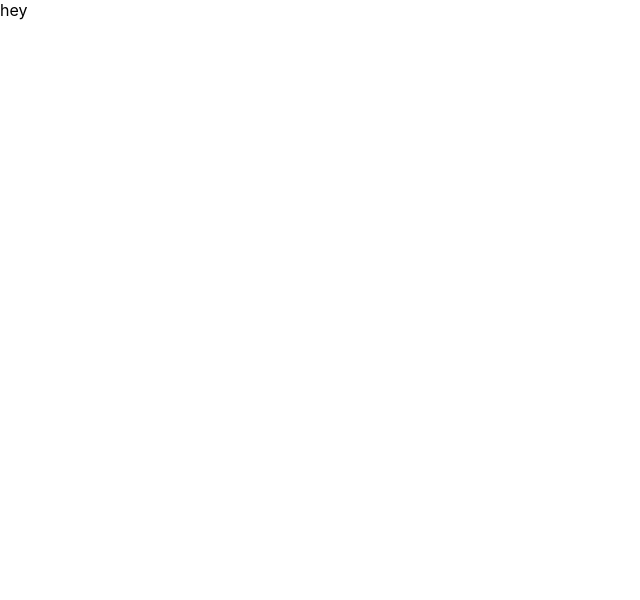
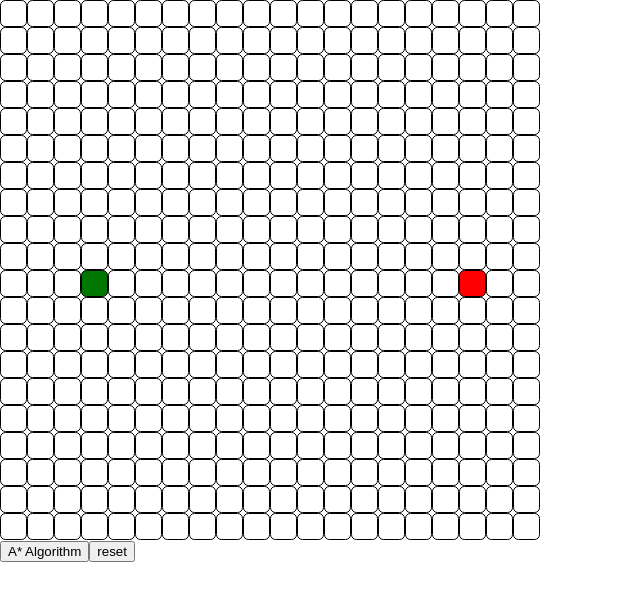
Before and after one commit to adisaljusi/astar-py, a React (Create React App) app in the folder fe/: page / in a window 1280 px wide. Shown: the top 600 px of the page, without its empty margins (0-640 px from the left). Built offline with nearby package versions, Linux system fonts and the light colour scheme.

Commit message:
Create PathVisualizer

```diff
--- a/fe/src/Node/Node.jsx
+++ b/fe/src/Node/Node.jsx
@@ -1,9 +1,3 @@
-import react from 'react';
+const Node = (props) => <div className={`node ${props.classValue}`}></div>;
 
-const Node = (props) => {
-  return (
-    <div>
-
-    </div>
-  )
-}
+export default Node;
--- /dev/null
+++ b/fe/src/Node/helper.js
@@ -0,0 +1,8 @@
+export const createGridArray = () => {
+  const result = [];
+
+  for (let i = 0; i < 20; i++) {
+    result[i] = [0, 0, 0, 0, 0, 0, 0, 0, 0, 0, 0, 0, 0, 0, 0, 0, 0, 0, 0,0];
+  }
+  return result;
+};
--- a/fe/src/PathVisualizer.jsx
+++ b/fe/src/PathVisualizer.jsx
@@ -1,7 +1,64 @@
-const PathVisualizer = () => (
-  <div>
-    hey
-  </div>
-)
+import { useState } from "react";
+import { createGridArray } from "./Node/helper";
+import Node from "./Node/Node";
+
+const PathVisualizer = () => {
+  const [grid, setGrid] = useState(createGridArray());
+  const start = [3, 10];
+  const end = [17, 10];
+
+  const styleSelectedNode = (value) => {
+    const x = value[0];
+    const y = value[1];
+
+    if (start[0] === x && start[1] === y) {
+      return "start";
+    } else if (end[0] === x && start[1] === y) {
+      return "end";
+    } else if (grid[x][y] === 1) {
+      return "selected";
+    }
+
+    return "";
+  };
+
+  const onNodeClick = (e, value) => {
+    e.preventDefault();
+    const x = value[0];
+    const y = value[1];
+
+    const tmpGrid = [...grid];
+
+    if (grid[x][y] === 0) {
+      tmpGrid[x][y] = 1;
+    } else {
+      tmpGrid[x][y] = 0;
+    }
+    setGrid(tmpGrid);
+  };
+
+  const reset = () => setGrid(createGridArray());
+
+  return (
+    <div>
+      {grid.map((nodes, gridIx) => {
+        return (
+          <div key={gridIx} className="grid">
+            {nodes.map((node, i) => {
+              const value = [i, gridIx];
+              return (
+                <div key={value} onClick={(e) => onNodeClick(e, value)}>
+                  <Node classValue={styleSelectedNode(value)} />
+                </div>
+              );
+            })}
+          </div>
+        );
+      })}
+      <button>A* Algorithm</button>
+      <button onClick={reset}>reset</button>
+    </div>
+  );
+};
 
 export default PathVisualizer;
--- a/fe/src/index.css
+++ b/fe/src/index.css
@@ -1,13 +1,37 @@
 body {
   margin: 0;
-  font-family: -apple-system, BlinkMacSystemFont, 'Segoe UI', 'Roboto', 'Oxygen',
-    'Ubuntu', 'Cantarell', 'Fira Sans', 'Droid Sans', 'Helvetica Neue',
+  font-family: -apple-system, BlinkMacSystemFont, "Segoe UI", "Roboto", "Oxygen",
+    "Ubuntu", "Cantarell", "Fira Sans", "Droid Sans", "Helvetica Neue",
     sans-serif;
   -webkit-font-smoothing: antialiased;
   -moz-osx-font-smoothing: grayscale;
 }
 
 code {
-  font-family: source-code-pro, Menlo, Monaco, Consolas, 'Courier New',
+  font-family: source-code-pro, Menlo, Monaco, Consolas, "Courier New",
     monospace;
 }
+
+.grid {
+  display: flex;
+}
+
+.node {
+  width: 25px;
+  height: 25px;
+  border: 1px black solid;
+  border-radius: 20%;
+}
+
+.selected {
+  background: #003399;
+  transition: 250ms ease-in-out;
+}
+
+.start {
+  background: #007700;
+}
+
+.end {
+  background: #FF0000;
+}
```
